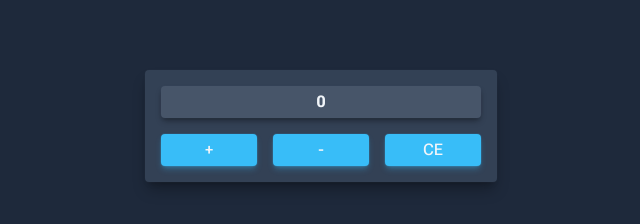
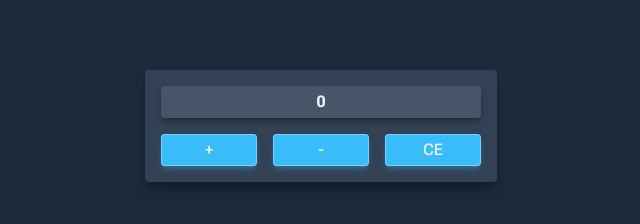
Before and after one commit to ovoander/Count, a plain HTML site: page index.html in a window 1280 px wide. Shown: the part 294-518 px from the top of the page, 319-959 px from the left. Drawn offline with Linux system fonts and the light colour scheme.

Commit message:
update HTML button classes

```diff
--- a/index.html
+++ b/index.html
@@ -15,31 +15,31 @@
         <div class="flex h-screen items-center justify-center">
             <div class="mb-32 flex items-center justify-center">
                 <div
-                    class="flex select-none flex-col items-center justify-center rounded bg-slate-700 p-2 shadow-lg shadow-black/30 ring-1 ring-slate-700/10"
+                    class="flex select-none flex-col items-center justify-center rounded bg-slate-700 p-2 shadow-lg shadow-black/30"
                 >
                     <div
-                        class="m-2 flex h-8 w-80 items-center justify-center rounded bg-slate-600 font-bold shadow-md shadow-black/30 ring-1 ring-slate-600/10"
+                        class="m-2 flex h-8 w-80 items-center justify-center rounded bg-slate-600 font-bold shadow-md shadow-black/30"
                         id="count"
                     >
                         0
                     </div>
                     <div class="flex">
                         <button
-                            class="m-2 flex h-8 w-24 items-center justify-center rounded bg-sky-400 font-medium shadow-md shadow-sky-400/30 ring-1 ring-sky-400/10 active:bg-sky-500 active:text-slate-200 active:ring-sky-500/10"
+                            class="m-2 flex h-8 w-24 items-center justify-center rounded bg-sky-400 font-medium shadow-md shadow-sky-400/30 ring-1 ring-inset ring-white/30 active:bg-sky-500"
                             onclick="addCount()"
                             title="Add"
                         >
                             +
                         </button>
                         <button
-                            class="m-2 flex h-8 w-24 items-center justify-center rounded bg-sky-400 font-medium shadow-md shadow-sky-400/30 ring-1 ring-sky-400/10 active:bg-sky-500 active:text-slate-200 active:ring-sky-500/10"
+                            class="m-2 flex h-8 w-24 items-center justify-center rounded bg-sky-400 font-medium shadow-md shadow-sky-400/30 ring-1 ring-inset ring-white/30 active:bg-sky-500"
                             onclick="subtractCount()"
                             title="Subtract"
                         >
                             -
                         </button>
                         <button
-                            class="m-2 flex h-8 w-24 items-center justify-center rounded bg-sky-400 font-medium shadow-md shadow-sky-400/30 ring-1 ring-sky-400/10 active:bg-sky-500 active:text-slate-200 active:ring-sky-500/10"
+                            class="m-2 flex h-8 w-24 items-center justify-center rounded bg-sky-400 font-medium shadow-md shadow-sky-400/30 ring-1 ring-inset ring-white/30 active:bg-sky-500"
                             onclick="resetCount()"
                             title="Reset"
                         >
```
Also changed, not shown: output.css.
